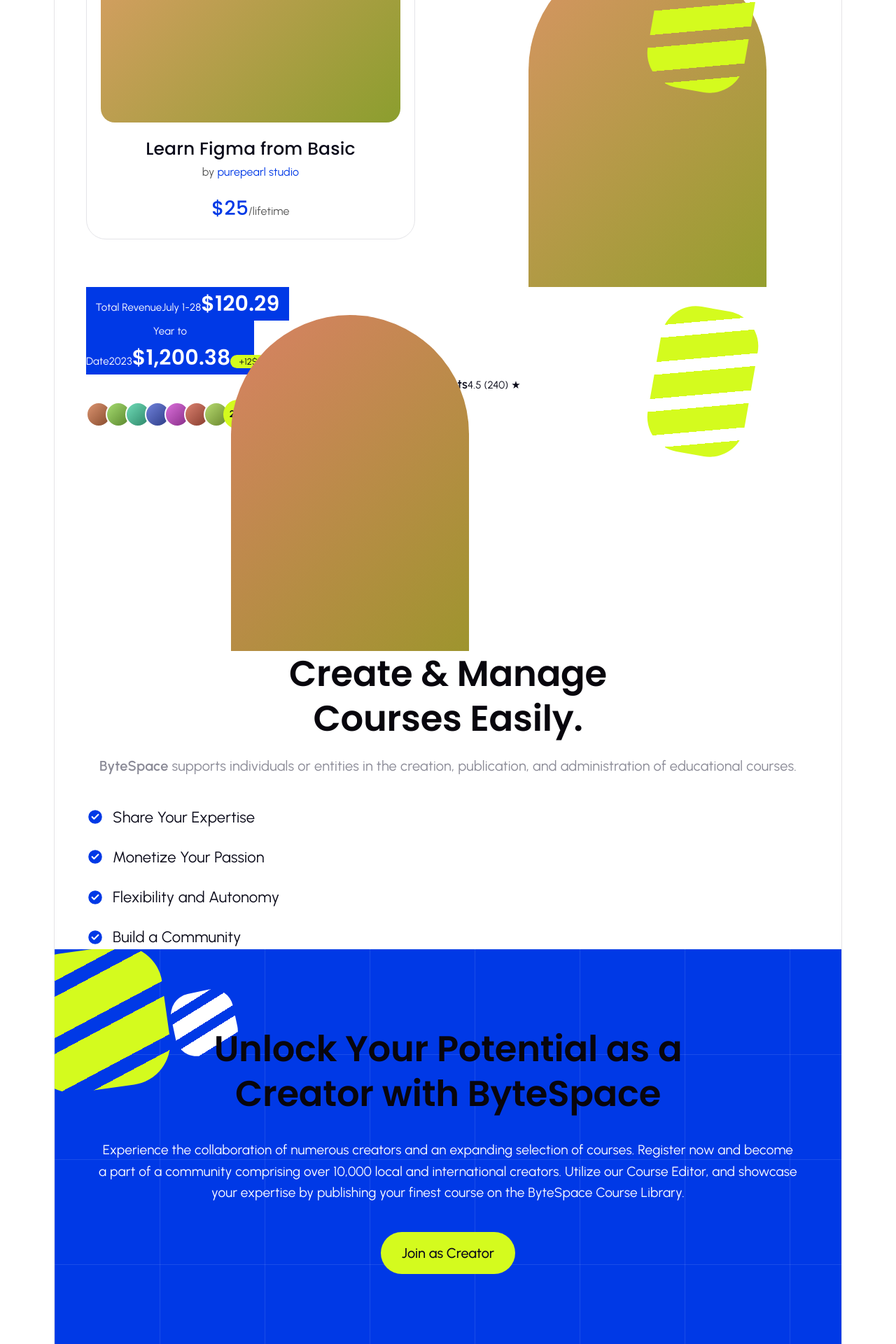
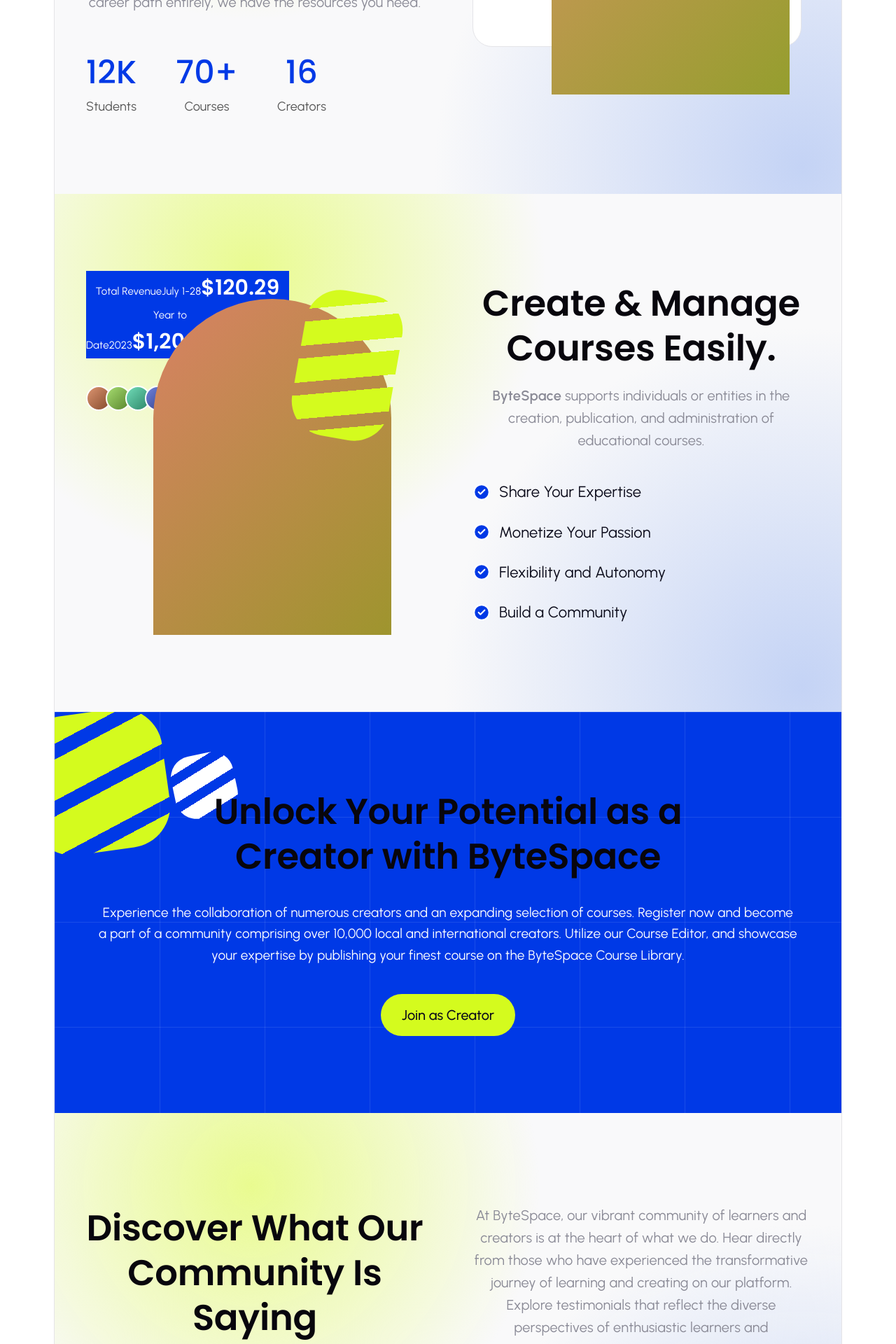
Before and after one commit to Pial-crypto/landing-page, a React (Vite) app: page / in a window 1280 px wide. Shown: the part 4080-6000 px from the top of the page at 70% size. Built offline with nearby package versions, Linux system fonts and the light colour scheme.

Commit message:
Testimonials

```diff
--- a/src/App.jsx
+++ b/src/App.jsx
@@ -11,6 +11,7 @@
 import Growth from './components/Growth'
 import Creator from './components/Creator'
 import CtaBanner from './components/CtaBanner'
+import Testimonials from './components/Testimonials'
 
 function App() {
 
@@ -28,7 +29,7 @@
       <Growth></Growth>
       <Creator></Creator>
       <CtaBanner></CtaBanner>
-
+    <Testimonials></Testimonials>
 
     </main>
     </>
--- a/src/styles.css
+++ b/src/styles.css
@@ -56,7 +56,11 @@
 .logo{display:flex;align-items:center;gap:8px;color:#fff}.logo span{font-size:27px;font-weight:600}.logo-dark{color:var(--ink)}
 .ph{background:linear-gradient(135deg,hsl(var(--h) 60% 62%),hsl(calc(var(--h) + 40) 55% 40%))}
 .shape{position:absolute;display:block;pointer-events:none}
-
+.soft-bg{background:radial-gradient(circle at 25% 15%,#e9fb90,transparent 40%),radial-gradient(circle at 95% 95%,#c4d3f5,transparent 40%),#f9f9fa;padding:110px 0;overflow:hidden}
+.split{display:grid;grid-template-columns:1fr 1fr;gap:70px;align-items:center}
+.stats{display:flex;gap:56px;margin-top:50px}.stats dt{font:500 46px Poppins;color:var(--blue)}.stats dd{color:#555}
+.collage{position:relative;min-height:520px}
+.mini{position:absolute;left:0;top:20px;width:min(470px,100%);padding:20px}.mini .ph{height:244px;border-radius:20px}.mini h3{margin-top:18px;font-weight:500;font-size:25px}
 .flip .collage{order:0}.perks{display:grid;gap:22px;margin-top:40px;font-size:22px}.perks li{display:flex;gap:12px;align-items:center}
 .blue-card{background:var(--blue);color:#fff;left:0;width:290px}.blue-card strong{font-size:30px}.blue-card em{background:var(--lime);color:var(--ink);font-style:normal;font-size:13px;padding:2px 12px;border-radius:99px;justify-self:start}
 .c1{top:30px}.c2{top:210px;width:240px}.flip .collage-person{left:20%;right:auto}.flip .f-happy{left:42%;bottom:20px}
```
